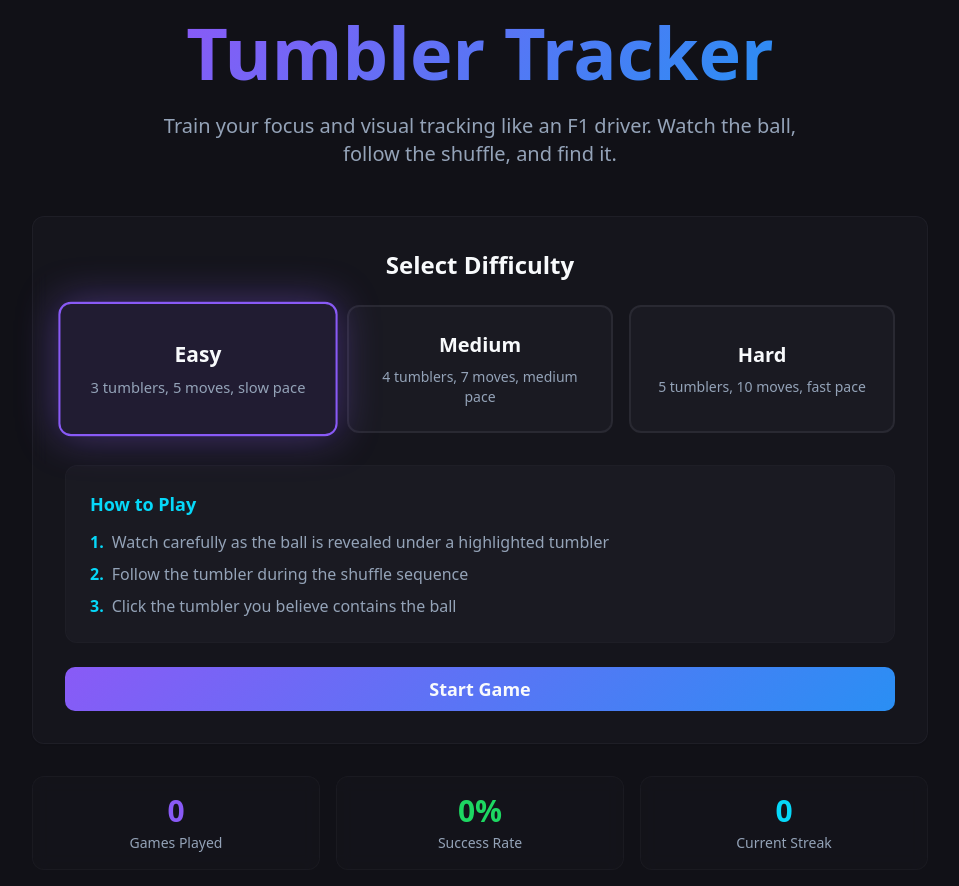
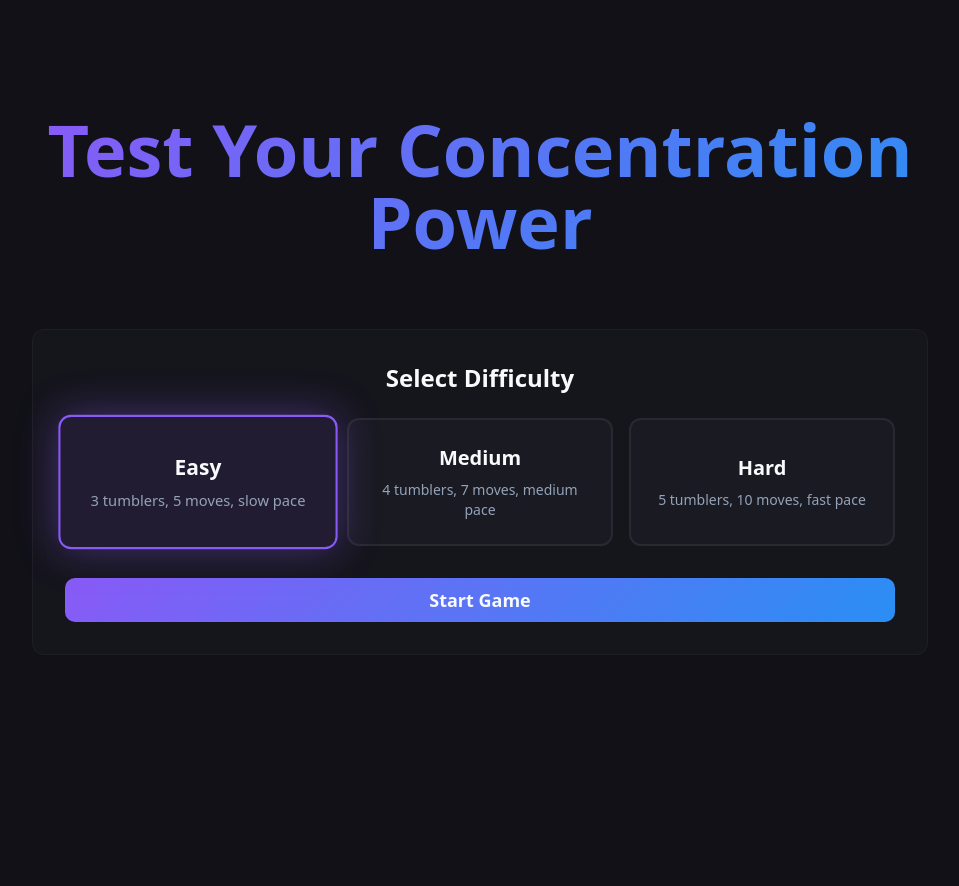
Before and after one commit to Vishaal44LM/focus-cup-shuffle, a React (Vite) app: page / in a window 1280 px wide. Shown: the whole page, without its empty margins (160-1119 px from the left). After the commit the page ends 800 px from the top, so only its background shows below. Built offline with nearby package versions, Linux system fonts and the light colour scheme; the HTML template or start-up script is replaced by a standard one.

Commit message:
Refactor Home page content

```diff
--- a/index.html
+++ b/index.html
@@ -3,12 +3,12 @@
   <head>
     <meta charset="UTF-8" />
     <meta name="viewport" content="width=device-width, initial-scale=1.0" />
-    <title>Tumbler Tracker - Focus Training Game</title>
-    <meta name="description" content="Train your focus and visual tracking with Tumbler Tracker. Watch, follow, and find the ball under shuffling tumblers." />
+    <title>Test Your Concentration Power</title>
+    <meta name="description" content="Test your concentration power with this challenging focus game. Watch, follow, and find the ball under shuffling tumblers." />
     <meta name="author" content="Lovable" />
 
-    <meta property="og:title" content="Tumbler Tracker - Focus Training Game" />
-    <meta property="og:description" content="Train your focus and visual tracking like an F1 driver. Play the classic shell game with multiple difficulty levels." />
+    <meta property="og:title" content="Test Your Concentration Power" />
+    <meta property="og:description" content="Test your concentration power with multiple difficulty levels. Play the classic shell game and improve your focus." />
     <meta property="og:type" content="website" />
     <meta property="og:image" content="https://lovable.dev/opengraph-image-p98pqg.png" />
 
--- a/src/pages/Game.tsx
+++ b/src/pages/Game.tsx
@@ -14,9 +14,9 @@ interface DifficultyConfig {
 }
 
 const difficulties: Record<string, DifficultyConfig> = {
-  easy: { tumblers: 3, moves: 5, speed: 1000 },
-  medium: { tumblers: 4, moves: 7, speed: 800 },
-  hard: { tumblers: 5, moves: 10, speed: 600 },
+  easy: { tumblers: 3, moves: 5, speed: 600 },
+  medium: { tumblers: 4, moves: 7, speed: 450 },
+  hard: { tumblers: 5, moves: 10, speed: 300 },
 };
 
 type GamePhase = "reveal" | "shuffle" | "select" | "result";
--- a/src/pages/Home.tsx
+++ b/src/pages/Home.tsx
@@ -17,21 +17,21 @@ const difficulties: Record<Difficulty, DifficultyConfig> = {
   easy: {
     tumblers: 3,
     moves: 5,
-    speed: 800,
+    speed: 600,
     label: "Easy",
     description: "3 tumblers, 5 moves, slow pace",
   },
   medium: {
     tumblers: 4,
     moves: 7,
-    speed: 600,
+    speed: 450,
     label: "Medium",
     description: "4 tumblers, 7 moves, medium pace",
   },
   hard: {
     tumblers: 5,
     moves: 10,
-    speed: 400,
+    speed: 300,
     label: "Hard",
     description: "5 tumblers, 10 moves, fast pace",
   },
@@ -52,13 +52,10 @@ const Home = () => {
         <div className="text-center mb-12">
           <div className="inline-block relative mb-6">
             <h1 className="text-6xl md:text-7xl font-bold bg-gradient-primary bg-clip-text text-transparent">
-              Tumbler Tracker
+              Test Your Concentration Power
             </h1>
             <div className="absolute inset-0 bg-gradient-glow blur-3xl opacity-50 -z-10" />
           </div>
-          <p className="text-xl text-muted-foreground max-w-2xl mx-auto">
-            Train your focus and visual tracking like an F1 driver. Watch the ball, follow the shuffle, and find it.
-          </p>
         </div>
 
         {/* Difficulty Selection */}
@@ -92,25 +89,6 @@ const Home = () => {
             })}
           </div>
 
-          {/* Instructions */}
-          <div className="bg-secondary/30 rounded-lg p-6 mb-6 border border-border/30">
-            <h3 className="text-lg font-semibold mb-3 text-accent">How to Play</h3>
-            <ol className="space-y-2 text-muted-foreground">
-              <li className="flex items-start">
-                <span className="text-accent font-bold mr-2">1.</span>
-                <span>Watch carefully as the ball is revealed under a highlighted tumbler</span>
-              </li>
-              <li className="flex items-start">
-                <span className="text-accent font-bold mr-2">2.</span>
-                <span>Follow the tumbler during the shuffle sequence</span>
-              </li>
-              <li className="flex items-start">
-                <span className="text-accent font-bold mr-2">3.</span>
-                <span>Click the tumbler you believe contains the ball</span>
-              </li>
-            </ol>
-          </div>
-
           {/* Start Button */}
           <Button
             onClick={handleStart}
@@ -121,21 +99,6 @@ const Home = () => {
           </Button>
         </Card>
 
-        {/* Stats Preview */}
-        <div className="grid grid-cols-3 gap-4 text-center">
-          <div className="bg-card/30 backdrop-blur rounded-lg p-4 border border-border/30">
-            <div className="text-3xl font-bold text-primary mb-1">0</div>
-            <div className="text-sm text-muted-foreground">Games Played</div>
-          </div>
-          <div className="bg-card/30 backdrop-blur rounded-lg p-4 border border-border/30">
-            <div className="text-3xl font-bold text-success mb-1">0%</div>
-            <div className="text-sm text-muted-foreground">Success Rate</div>
-          </div>
-          <div className="bg-card/30 backdrop-blur rounded-lg p-4 border border-border/30">
-            <div className="text-3xl font-bold text-accent mb-1">0</div>
-            <div className="text-sm text-muted-foreground">Current Streak</div>
-          </div>
-        </div>
       </div>
     </div>
   );
```
